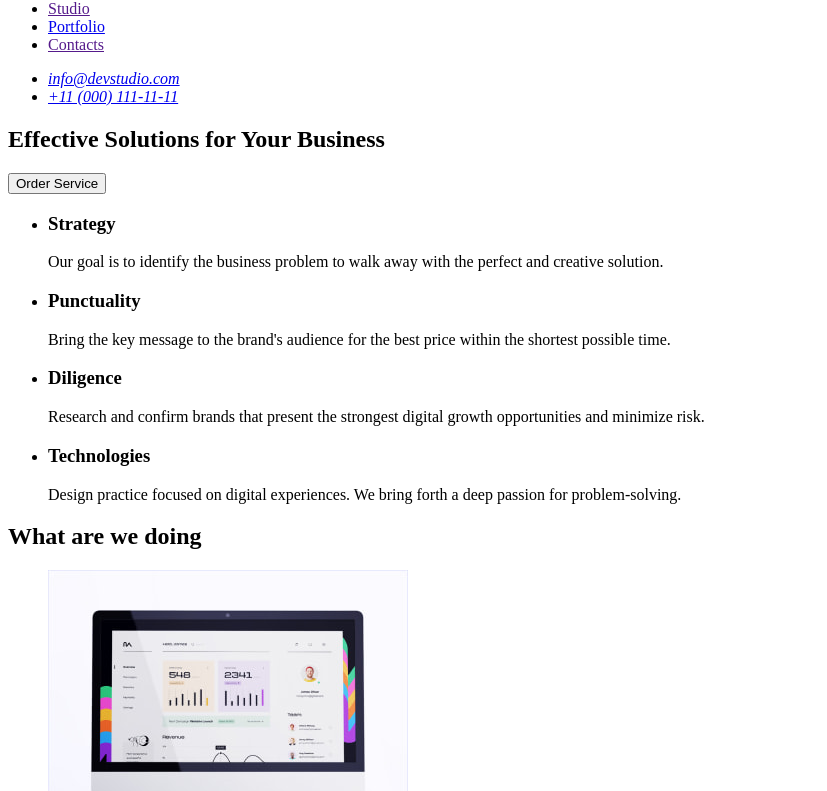
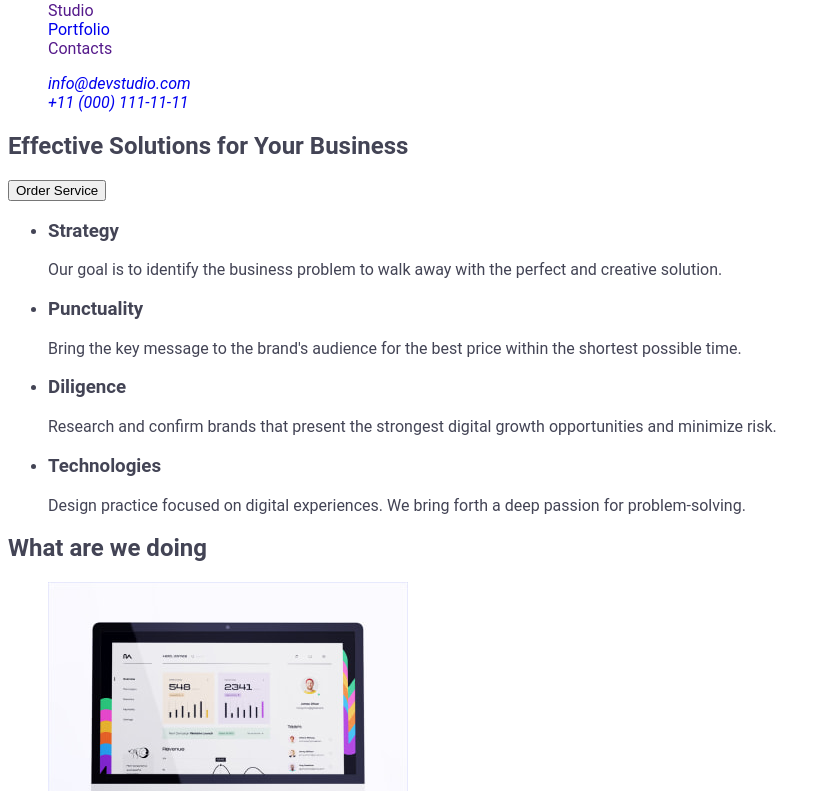
Before and after one commit to GuraVolodymyr/goit-markup-hw-02, a plain HTML site: page index.html in a window 1280 px wide. Shown: the part 42-833 px from the top of the page, without its empty margins (0-827 px from the left). Drawn offline with Linux system fonts and the light colour scheme.

Commit message:
styles.css

```diff
--- a/css/styles.css
+++ b/css/styles.css
@@ -1,3 +1,27 @@
-body{
-
+:root {
+  --title-color: #2e2f42;
+  --text-color: #434455;
+  --button-text-collor: #4d5ae5;
+  --button-bacground-collor: #f4f4fd;
+  --main-text: Roboto;
+  --Logo-text: Raleway;
+  --hover-color: #404bbf;
+  --main-bacground-color: #ffffff;
 }
+.link {
+  text-decoration: none;
+}
+.list {
+  list-style: none;
+}
+body {
+  font-family: "Roboto", sans-serif;
+  color: var(--text-color);
+  background-color: var(--main-bacground-color);
+}
+.header{
+    background-color: #FFFFFF;
+}
+.studioword{
+    color: #4D5AE5;
+}
--- a/index.html
+++ b/index.html
@@ -5,27 +5,29 @@
     <meta charset="UTF-8">
     <meta http-equiv="X-UA-Compatible" content="IE=edge">
     <meta name="viewport" content="width=device-width, initial-scale=1.0">
-    <title><WebStudio></title>
-        <link rel="stylesheet" href="./Css/styles.css">
+    <title>
+        <WebStudio>
+    </title>
+    <link rel="stylesheet" href="./Css/styles.css">
 </head>
 
 <body>
     <!-- Headeer -->
-    <header>
+    <header class="header">
 
-        <nav>
-            <a href="./index.html">WebStudio</a>
-            <ul>
-                <li><a href="">Studio</a></li>
-                <li><a href="./portfolio.html">Portfolio</a></li>
-                <li><a href="">Contacts</a></li>
+        <nav class="nav">
+            <a class="logo-link link" href="./index.html">Web<span class="studioword">Studio</span></a>
+            <ul class="nav-list list">
+                <li><a class="link" href="">Studio</a></li>
+                <li><a class="link" href="./portfolio.html">Portfolio</a></li>
+                <li><a class="link" href="">Contacts</a></li>
 
             </ul>
         </nav>
-        <address>
-            <ul>
-                <li><a href="mailto:info@devstudio.com">info@devstudio.com</a></li>
-                <li><a href="tel:+110001111111">+11 (000) 111-11-11</a></li>
+        <address class="address">
+            <ul class="contact-list list">
+                <li><a class="contact-link link" href="mailto:info@devstudio.com">info@devstudio.com</a></li>
+                <li><a class="contact-link link" href="tel:+110001111111">+11 (000) 111-11-11</a></li>
             </ul>
         </address>
     </header>
```
Also changed, not shown: portfolio.html (+0 -2 lines).
